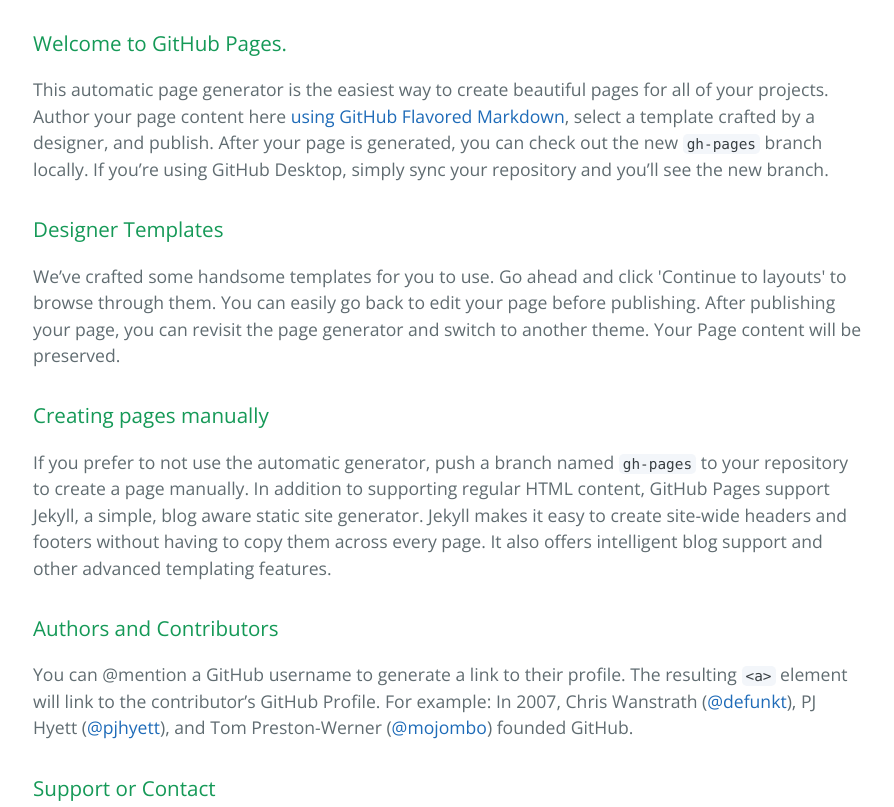
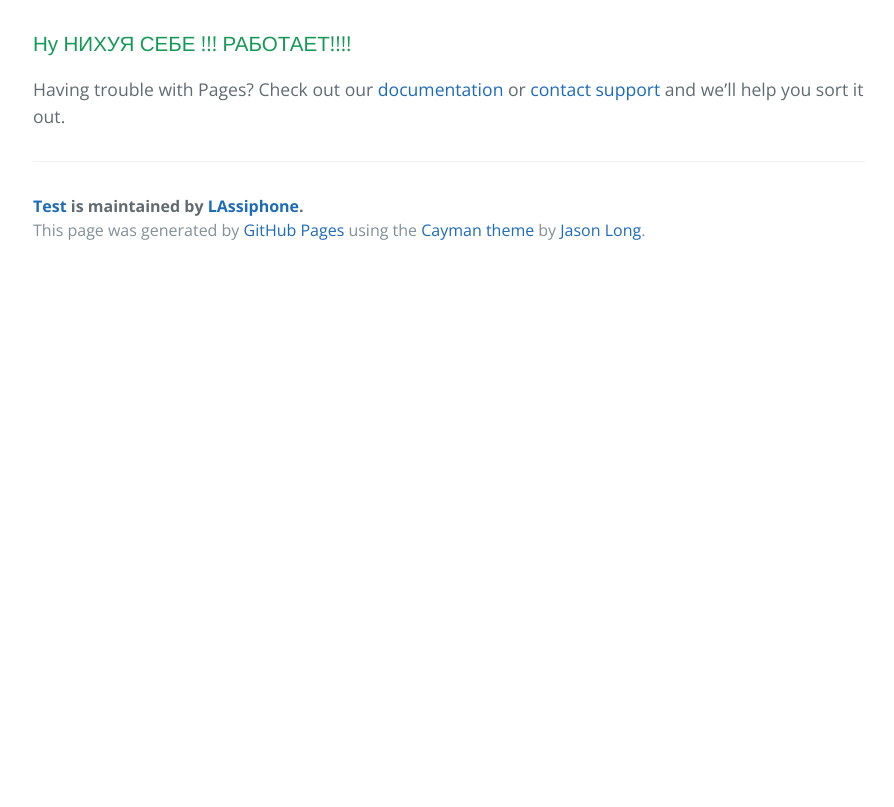
Before and after one commit to LAssiphone/Test, a plain HTML site: page index.html in a window 1280 px wide. Shown: the part 340-1147 px from the top of the page, without its empty margins (191-1085 px from the left). After the commit the page ends 800 px from the top, so only its background shows below. Drawn offline with nearby package versions, Linux system fonts and the light colour scheme.

Commit message:
Update index.html

```diff
--- a/index.html
+++ b/index.html
@@ -19,29 +19,9 @@
     </section>
 
     <section class="main-content">
-      <h3>
-<a id="welcome-to-github-pages" class="anchor" href="#welcome-to-github-pages" aria-hidden="true"><span aria-hidden="true" class="octicon octicon-link"></span></a>Welcome to GitHub Pages.</h3>
+      <h3>Ну НИХУЯ СЕБЕ !!!
 
-<p>This automatic page generator is the easiest way to create beautiful pages for all of your projects. Author your page content here <a href="https://guides.github.com/features/mastering-markdown/">using GitHub Flavored Markdown</a>, select a template crafted by a designer, and publish. After your page is generated, you can check out the new <code>gh-pages</code> branch locally. If you’re using GitHub Desktop, simply sync your repository and you’ll see the new branch.</p>
-
-<h3>
-<a id="designer-templates" class="anchor" href="#designer-templates" aria-hidden="true"><span aria-hidden="true" class="octicon octicon-link"></span></a>Designer Templates</h3>
-
-<p>We’ve crafted some handsome templates for you to use. Go ahead and click 'Continue to layouts' to browse through them. You can easily go back to edit your page before publishing. After publishing your page, you can revisit the page generator and switch to another theme. Your Page content will be preserved.</p>
-
-<h3>
-<a id="creating-pages-manually" class="anchor" href="#creating-pages-manually" aria-hidden="true"><span aria-hidden="true" class="octicon octicon-link"></span></a>Creating pages manually</h3>
-
-<p>If you prefer to not use the automatic generator, push a branch named <code>gh-pages</code> to your repository to create a page manually. In addition to supporting regular HTML content, GitHub Pages support Jekyll, a simple, blog aware static site generator. Jekyll makes it easy to create site-wide headers and footers without having to copy them across every page. It also offers intelligent blog support and other advanced templating features.</p>
-
-<h3>
-<a id="authors-and-contributors" class="anchor" href="#authors-and-contributors" aria-hidden="true"><span aria-hidden="true" class="octicon octicon-link"></span></a>Authors and Contributors</h3>
-
-<p>You can @mention a GitHub username to generate a link to their profile. The resulting <code>&lt;a&gt;</code> element will link to the contributor’s GitHub Profile. For example: In 2007, Chris Wanstrath (<a href="https://github.com/defunkt" class="user-mention">@defunkt</a>), PJ Hyett (<a href="https://github.com/pjhyett" class="user-mention">@pjhyett</a>), and Tom Preston-Werner (<a href="https://github.com/mojombo" class="user-mention">@mojombo</a>) founded GitHub.</p>
-
-<h3>
-<a id="support-or-contact" class="anchor" href="#support-or-contact" aria-hidden="true"><span aria-hidden="true" class="octicon octicon-link"></span></a>Support or Contact</h3>
-
+РАБОТАЕТ!!!!</h3>
 <p>Having trouble with Pages? Check out our <a href="https://help.github.com/pages">documentation</a> or <a href="https://github.com/contact">contact support</a> and we’ll help you sort it out.</p>
 
       <footer class="site-footer">
```
